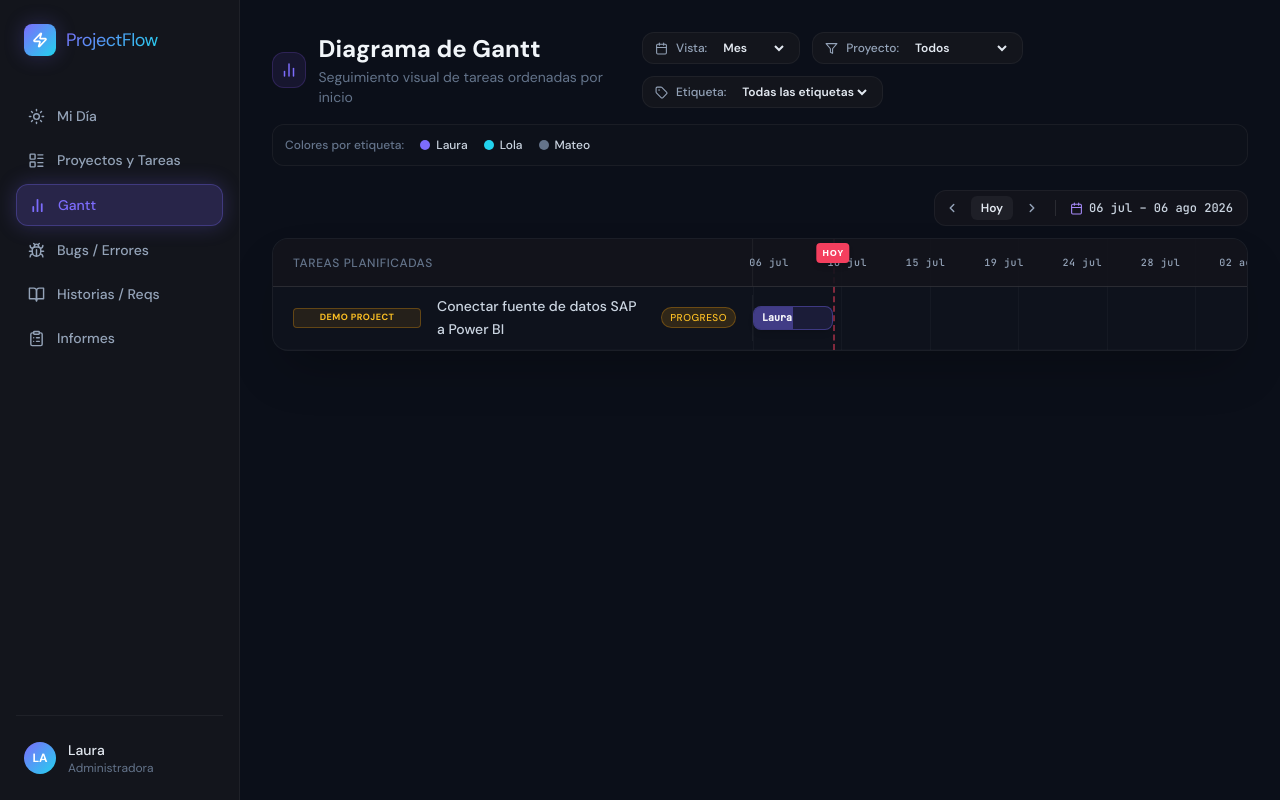
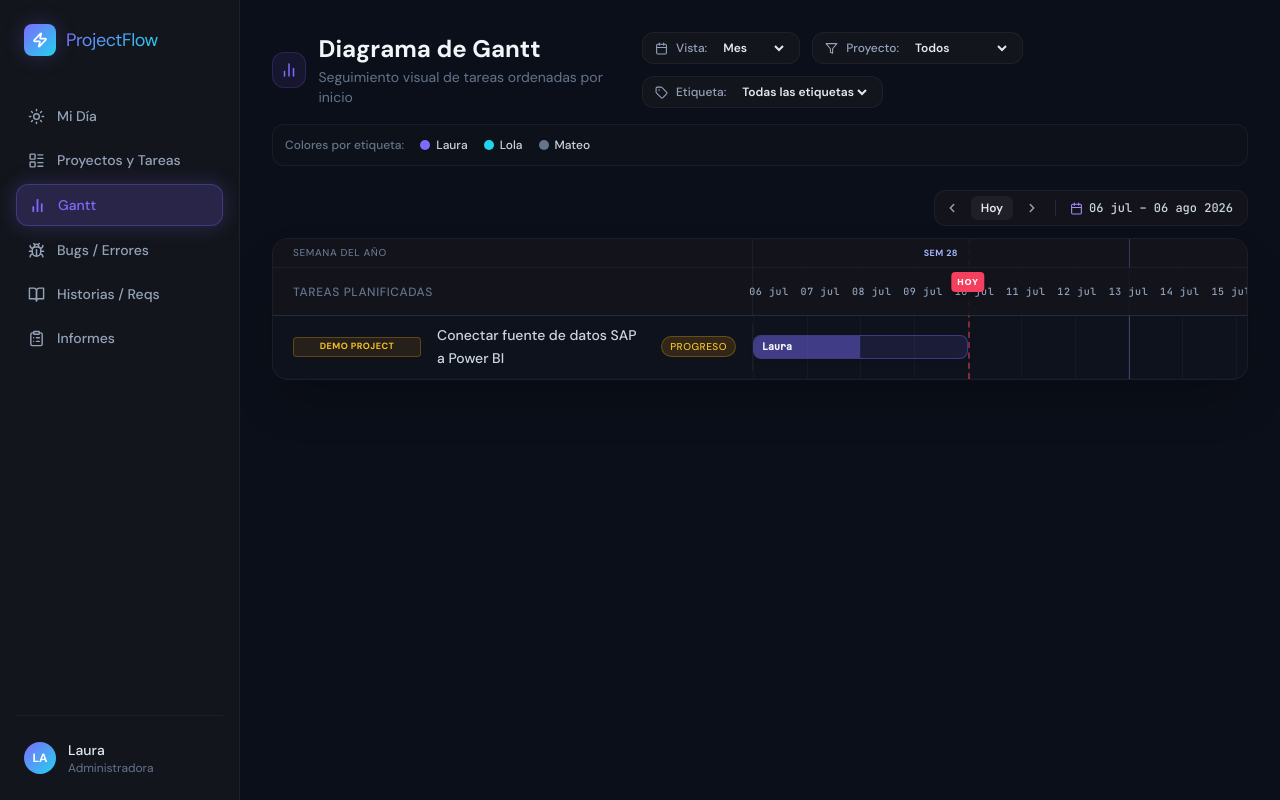
Before and after one commit to lauraamfresh-lab/task_manager_gantt_app, a React (Vite) app: page / in a window 1280 px wide. Both pictures are taken after a click on the button "Gantt". Built offline with nearby package versions, Linux system fonts and the light colour scheme.

Commit message:
fix: change in Gantt UI, dates

```diff
--- a/src/views/Gantt.jsx
+++ b/src/views/Gantt.jsx
@@ -1,5 +1,5 @@
 import React, { useState, useMemo } from 'react'
-import { format, parseISO, differenceInDays, addDays, startOfWeek } from 'date-fns'
+import { format, parseISO, differenceInDays, addDays, startOfWeek, getISOWeek } from 'date-fns'
 import { es } from 'date-fns/locale'
 import { BarChart2, Filter, Tag, ChevronDown, ChevronRight, ChevronLeft, Calendar } from 'lucide-react'
 import { useTask, ESTADO_CONFIG, getEtiquetaColor, ETIQUETAS_OPCIONES, getProjectColor } from '../context/TaskContext'
@@ -24,24 +24,20 @@ export default function Gantt() {
   const timelineBounds = useMemo(() => {
     const min = fechaInicioVista
     let diasAAnadir = 31
-    let numMarkers = 8
 
     if (vistaMode === 'semana') {
       diasAAnadir = 7
-      numMarkers = 8
     } else if (vistaMode === 'tres_meses') {
       diasAAnadir = 90
-      numMarkers = 8
     }
 
     const max = addDays(min, diasAAnadir)
     const totalDays = Math.max(1, differenceInDays(max, min))
 
+    // Un marcador por cada día del rango, para poder ver la fecha de todos los días
     const markers = []
-    for (let i = 0; i < numMarkers; i++) {
-      const fraction = i / (numMarkers - 1)
-      const daysOffset = Math.round(fraction * totalDays)
-      markers.push(addDays(min, daysOffset))
+    for (let i = 0; i <= totalDays; i++) {
+      markers.push(addDays(min, i))
     }
 
     return { minDate: min, maxDate: max, totalDays, markers }
@@ -92,6 +88,31 @@ export default function Gantt() {
       return getPercentagePosition(today)
     }
     return null
+  }, [minDate, totalDays])
+
+  // Agrupación por semanas del año (ISO) para el indicador visual de semana
+  const semanas = useMemo(() => {
+    const result = []
+    const limite = addDays(minDate, totalDays)
+    let cursor = startOfWeek(minDate, { weekStartsOn: 1 })
+
+    while (cursor <= limite) {
+      const weekStart = cursor
+      const weekEndExclusivo = addDays(weekStart, 7)
+      const clampedStart = weekStart < minDate ? minDate : weekStart
+      const clampedEnd = weekEndExclusivo > limite ? limite : weekEndExclusivo
+
+      result.push({
+        weekNumber: getISOWeek(weekStart),
+        showBoundary: weekStart > minDate,
+        boundaryPos: getPercentagePosition(weekStart),
+        left: getPercentagePosition(clampedStart),
+        right: getPercentagePosition(clampedEnd)
+      })
+
+      cursor = addDays(cursor, 7)
+    }
+    return result
   }, [minDate, totalDays])
 
   const tareasActivas = useMemo(() => {
@@ -284,13 +305,31 @@ export default function Gantt() {
 
       <div className="border border-white/5 rounded-2xl bg-surface-700/30 overflow-hidden shadow-2xl">
         <div className="overflow-x-auto">
-          <div className="min-w-[1100px] relative">
+          <div className="relative" style={{ minWidth: `${Math.max(1100, 480 + markers.length * 52)}px` }}>
 
             <div className="absolute inset-0 left-[480px] pointer-events-none flex justify-between z-0">
               {markers.map((_, idx) => <div key={idx} className="w-px h-full border-l border-white/[0.03]" />)}
+              {semanas.map((sem, idx) => sem.showBoundary && (
+                <div key={`sem-${idx}`} className="absolute top-0 bottom-0 w-px bg-indigo-400/40 z-10" style={{ left: `${sem.boundaryPos}%` }} />
+              ))}
               {todayPosition !== null && (
                 <div className="absolute top-0 bottom-0 w-0.5 border-l-2 border-dashed border-rose-500/50 z-20" style={{ left: `${todayPosition}%` }} />
               )}
+            </div>
+
+            <div className="grid grid-cols-[480px_1fr] bg-surface-800/90 border-b border-white/5 items-stretch text-xs font-medium uppercase tracking-wider text-slate-500 z-10 relative">
+              <div className="px-5 border-r border-white/5 flex items-center h-7 text-[10px]">Semana del año</div>
+              <div className="relative h-7">
+                {semanas.map((sem, idx) => (
+                  <div
+                    key={idx}
+                    className="absolute top-0 bottom-0 flex items-center justify-center border-l border-indigo-400/30 first:border-l-0 overflow-hidden"
+                    style={{ left: `${sem.left}%`, width: `${sem.right - sem.left}%` }}
+                  >
+                    <span className="text-[9px] font-bold text-indigo-300 tracking-wider truncate px-1">Sem {sem.weekNumber}</span>
+                  </div>
+                ))}
+              </div>
             </div>
 
             <div className="grid grid-cols-[480px_1fr] bg-surface-800/90 border-b border-white/10 items-center text-xs font-medium uppercase tracking-wider text-slate-500 h-12 z-10 relative">
--- a/src/views/Reports.jsx
+++ b/src/views/Reports.jsx
@@ -1,6 +1,6 @@
 import React, { useState, useMemo } from 'react'
 import { ClipboardList, ChevronDown, ChevronRight, Check, Circle, Calendar, User, BarChart2, AlertTriangle, CheckCircle2, Clock, Layers, Plus, Trash2, Edit2 } from 'lucide-react'
-import { format, parseISO, differenceInDays, addDays, startOfWeek } from 'date-fns'
+import { format, parseISO, differenceInDays, addDays, startOfWeek, getISOWeek } from 'date-fns'
 import { es } from 'date-fns/locale'
 import { useTask, getProjectColor, ESTADO_CONFIG, getEtiquetaColor } from '../context/TaskContext'
 
@@ -16,18 +16,17 @@ function MiniGantt({ tareas, proyectosData }) {
   const timelineBounds = useMemo(() => {
     const min = fechaInicioVista
     let diasAAnadir = 31
-    let numMarkers = 8
 
-    if (vistaMode === 'semana') { diasAAnadir = 7; numMarkers = 8 }
-    else if (vistaMode === 'tres_meses') { diasAAnadir = 90; numMarkers = 8 }
+    if (vistaMode === 'semana') { diasAAnadir = 7 }
+    else if (vistaMode === 'tres_meses') { diasAAnadir = 90 }
 
     const max = addDays(min, diasAAnadir)
     const totalDays = Math.max(1, differenceInDays(max, min))
 
+    // Un marcador por cada día del rango, para poder ver la fecha de todos los días
     const markers = []
-    for (let i = 0; i < numMarkers; i++) {
-      const fraction = i / (numMarkers - 1)
-      markers.push(addDays(min, Math.round(fraction * totalDays)))
+    for (let i = 0; i <= totalDays; i++) {
+      markers.push(addDays(min, i))
     }
 
     return { minDate: min, maxDate: max, totalDays, markers }
@@ -41,6 +40,31 @@ function MiniGantt({ tareas, proyectosData }) {
     const today = new Date()
     if (today >= minDate && today <= addDays(minDate, totalDays)) return getPerc(today)
     return null
+  }, [minDate, totalDays])
+
+  // Agrupación por semanas del año (ISO) para el indicador visual de semana
+  const semanas = useMemo(() => {
+    const result = []
+    const limite = addDays(minDate, totalDays)
+    let cursor = startOfWeek(minDate, { weekStartsOn: 1 })
+
+    while (cursor <= limite) {
+      const weekStart = cursor
+      const weekEndExclusivo = addDays(weekStart, 7)
+      const clampedStart = weekStart < minDate ? minDate : weekStart
+      const clampedEnd = weekEndExclusivo > limite ? limite : weekEndExclusivo
+
+      result.push({
+        weekNumber: getISOWeek(weekStart),
+        showBoundary: weekStart > minDate,
+        boundaryPos: getPerc(weekStart),
+        left: getPerc(clampedStart),
+        right: getPerc(clampedEnd)
+      })
+
+      cursor = addDays(cursor, 7)
+    }
+    return result
   }, [minDate, totalDays])
 
   const validTareas = useMemo(() => tareas.filter(t => {
@@ -158,14 +182,33 @@ function MiniGantt({ tareas, proyectosData }) {
       {/* Gantt table */}
       <div className="border border-white/5 rounded-xl bg-surface-700/20 overflow-hidden">
         <div className="overflow-x-auto">
-          <div className="min-w-[700px] relative">
+          <div className="relative" style={{ minWidth: `${Math.max(700, 300 + markers.length * 42)}px` }}>
 
             {/* Vertical guides + today line */}
             <div className="absolute inset-0 left-[300px] pointer-events-none flex justify-between z-0">
               {markers.map((_, idx) => <div key={idx} className="w-px h-full border-l border-white/[0.03]" />)}
+              {semanas.map((sem, idx) => sem.showBoundary && (
+                <div key={`sem-${idx}`} className="absolute top-0 bottom-0 w-px bg-indigo-400/40 z-10" style={{ left: `${sem.boundaryPos}%` }} />
+              ))}
               {todayPosition !== null && (
                 <div className="absolute top-0 bottom-0 w-0.5 border-l-2 border-dashed border-rose-500/50 z-20" style={{ left: `${todayPosition}%` }} />
               )}
+            </div>
+
+            {/* Week-of-year indicator row */}
+            <div className="grid grid-cols-[300px_1fr] bg-surface-800/80 border-b border-white/5 items-stretch text-[10px] font-medium uppercase tracking-wider text-slate-500 z-10 relative">
+              <div className="px-4 border-r border-white/5 flex items-center h-6">Semana del año</div>
+              <div className="relative h-6">
+                {semanas.map((sem, idx) => (
+                  <div
+                    key={idx}
+                    className="absolute top-0 bottom-0 flex items-center justify-center border-l border-indigo-400/30 first:border-l-0 overflow-hidden"
+                    style={{ left: `${sem.left}%`, width: `${sem.right - sem.left}%` }}
+                  >
+                    <span className="text-[8px] font-bold text-indigo-300 tracking-wider truncate px-1">Sem {sem.weekNumber}</span>
+                  </div>
+                ))}
+              </div>
             </div>
 
             {/* Header */}
```
